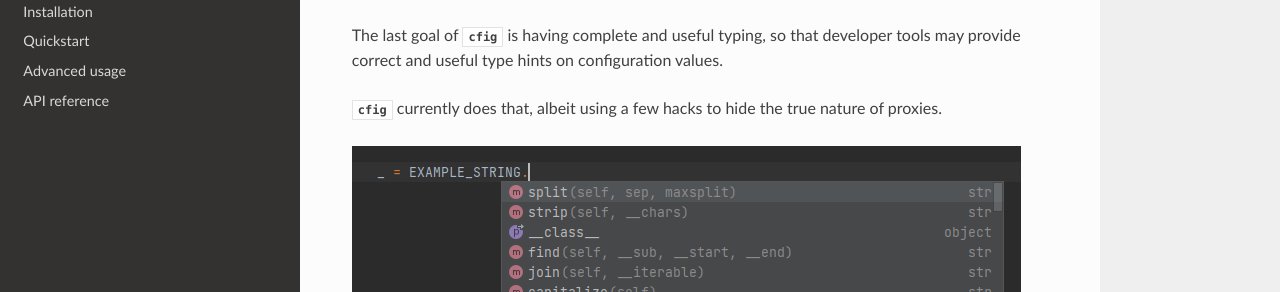
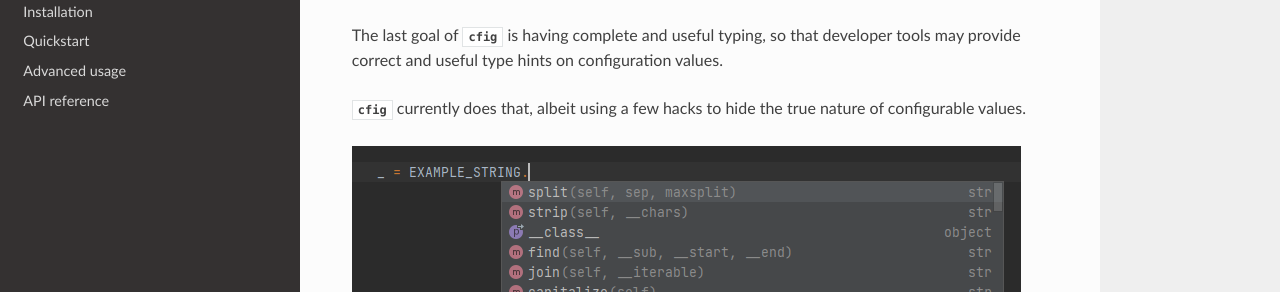
Before and after one commit to Steffo99/cfig, a Sphinx documentation site: the page built from docs/goals.rst, in a window 1280 px wide and 900 px high, scrolled down 1600 px. Shown: the part 258-550 px from the top of the window. Built offline with Sphinx 7.4.7 and the Read the Docs theme 2.0.0, drawn with Linux system fonts in a browser that asks for light colours.

Commit message:
:spiral_notepad: Fix error

```diff
--- a/docs/goals.rst
+++ b/docs/goals.rst
@@ -96,6 +96,6 @@ Developer hints
 
 The last goal of :mod:`cfig` is having complete and useful typing, so that developer tools may provide correct and useful type hints on configuration values.
 
-:mod:`cfig` currently does that, albeit using a few hacks to hide the true nature of :term:`proxies <proxy>`.
+:mod:`cfig` currently does that, albeit using a few hacks to hide the true nature of configurable values.
 
 .. image:: example-typing.png
```
